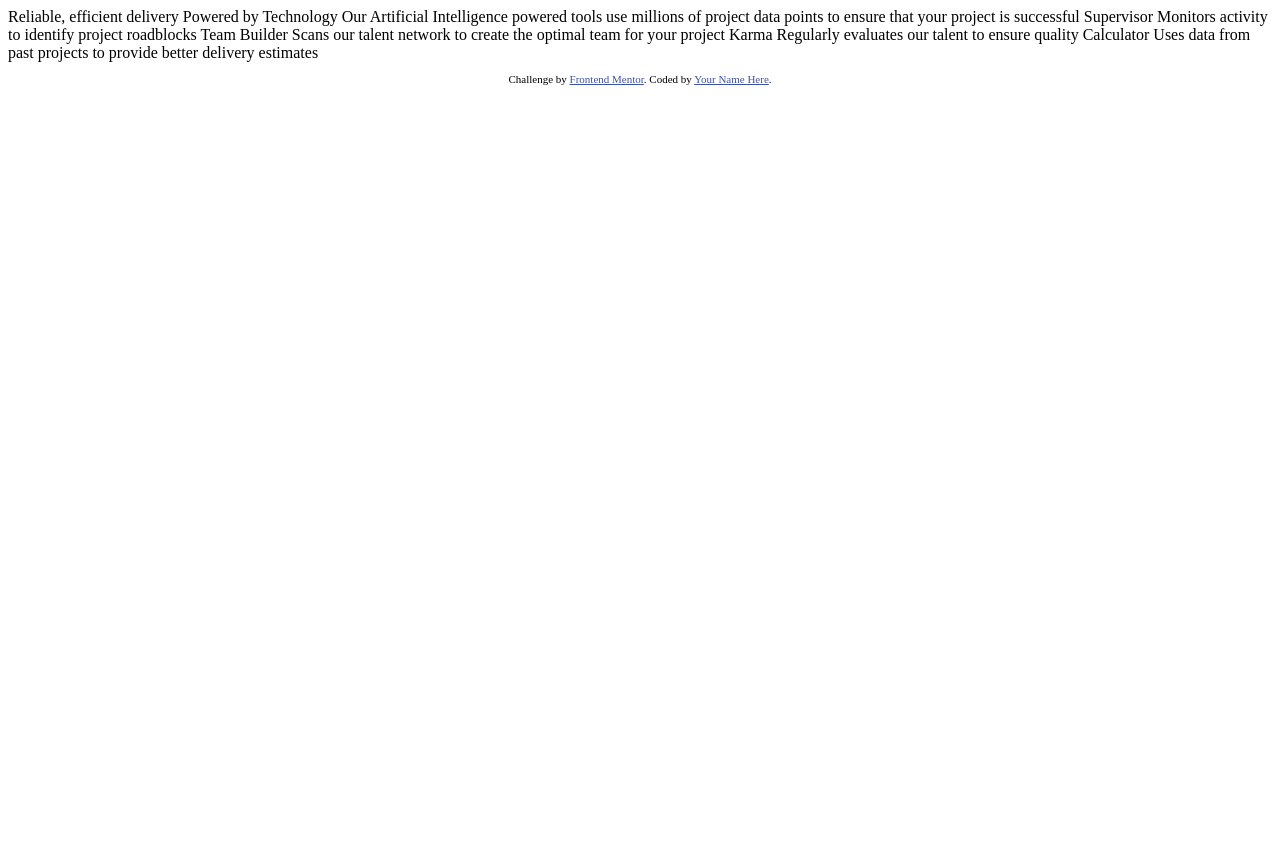
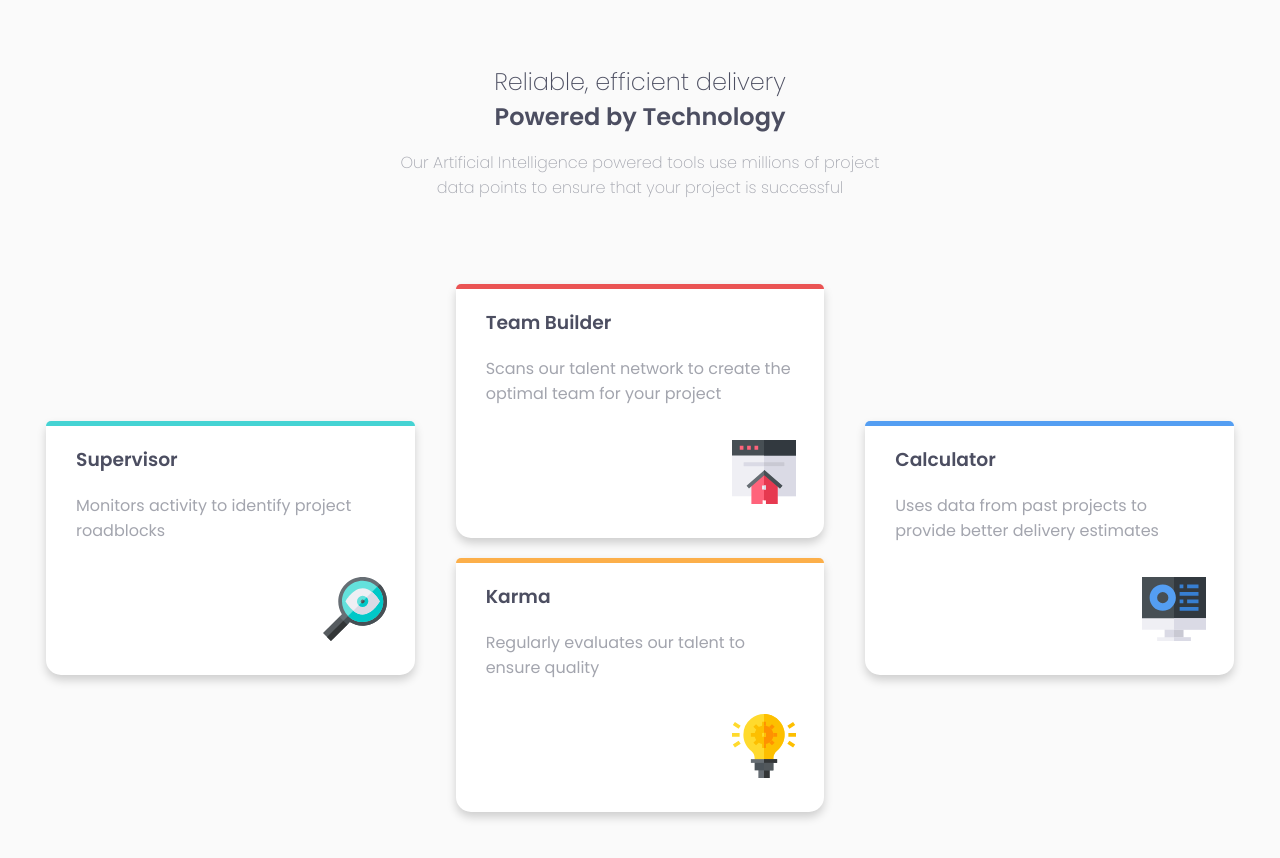
Before and after one commit to TofeDev/four-card-feature-section, a plain HTML site: page index.html in a window 1280 px wide. Before the commit the page ends 800 px from the top, so only its background shows below. Drawn offline with Linux system fonts and the light colour scheme.

Commit message:
finished

```diff
--- a/index.html
+++ b/index.html
@@ -3,43 +3,56 @@
 <head>
   <meta charset="UTF-8">
   <meta name="viewport" content="width=device-width, initial-scale=1.0"> <!-- displays site properly based on user's device -->
-
+  <link rel="preconnect" href="https://fonts.googleapis.com">
+  <link rel="preconnect" href="https://fonts.gstatic.com" crossorigin>
+  <link href="https://fonts.googleapis.com/css2?family=Poppins:ital,wght@0,100;0,200;0,300;0,400;0,500;0,600;0,700;0,800;0,900;1,100;1,200;1,300;1,400;1,500;1,600;1,700;1,800;1,900&display=swap" rel="stylesheet">
   <link rel="icon" type="image/png" sizes="32x32" href="./images/favicon-32x32.png">
-
+  <link rel="stylesheet" href="style.css">
   <title>Frontend Mentor | Four card feature section</title>
-
-  <!-- Feel free to remove these styles or customise in your own stylesheet 👍 -->
-  <style>
-    .attribution { font-size: 11px; text-align: center; }
-    .attribution a { color: hsl(228, 45%, 44%); }
-  </style>
 </head>
 <body>
-
-  Reliable, efficient delivery
-  Powered by Technology
-
-  Our Artificial Intelligence powered tools use millions of project data points
-  to ensure that your project is successful
-
-  Supervisor
-  Monitors activity to identify project roadblocks
-
-  Team Builder
-  Scans our talent network to create the optimal team for your project
-
-  Karma
-  Regularly evaluates our talent to ensure quality
-
-  Calculator
-  Uses data from past projects to provide better delivery estimates
-
-
-  <footer>
-    <p class="attribution">
-      Challenge by <a href="https://www.frontendmentor.io?ref=challenge" target="_blank">Frontend Mentor</a>.
-      Coded by <a href="#">Your Name Here</a>.
-    </p>
-  </footer>
+  <header>
+    <div class="container">
+      <h2 id="title" class="light">Reliable, efficient delivery</h2>
+      <h2 id="title" class="bold">Powered by Technology</h2>
+      <p id="subtitle" class="light">Our Artificial Intelligence powered tools use millions of project data points to ensure that your project is successful</p>
+    </div>
+  </header>
+  <main>
+    <div class="container container--big">
+      <div class="grid">
+        <div class="col">
+          <div id="card" class="cyan">
+            <div class="color"></div>
+            <h3 id="name" class="bold">Supervisor</h3>
+            <p id="description" class="regular">Monitors activity to identify project roadblocks</p>
+            <div id="img" class="supervisor"><img src="./images/icon-supervisor.svg" alt="supervisor icon"></div>
+          </div>
+        </div>
+        <div class="col">
+          <div id="card" class="red">
+            <div class="color"></div>
+            <h3 id="name" class="bold">Team Builder</h3>
+            <p id="description" class="regular">Scans our talent network to create the optimal team for your project</p>
+            <div id="img" class="team"><img src="./images/icon-team-builder.svg" alt="team builder icon"></div>
+          </div>
+          <div id="card" class="yellow">
+            <div class="color"></div>
+            <h3 id="name" class="bold">Karma</h3>
+            <p id="description" class="regular">Regularly evaluates our talent to ensure quality</p>
+            <div id="img" class="karma"><img src="./images/icon-karma.svg" alt="karma icon"></div>
+          </div>
+        </div>
+        <div class="col">
+          <div id="card" class="blue">
+            <div class="color"></div>
+            <h3 id="name" class="bold">Calculator</h3>
+            <p id="description" class="regular">Uses data from past projects to provide better delivery estimates</p>
+            <div id="img" class="calculator"><img src="./images/icon-calculator.svg" alt="calculator icon"></div>
+          </div>
+        </div>
+      </div>
+    </div>
+  </main>
 </body>
 </html>
--- /dev/null
+++ b/style.css
@@ -0,0 +1,139 @@
+:root {
+    /*Colorfull*/
+    --red: hsl(0, 78%, 62%);
+    --Cyan: hsl(180, 62%, 55%);
+    --Orange: hsl(34, 97%, 64%);
+    --Blue: hsl(212, 86%, 64%);
+    /*Background*/
+    --Very-Dark-Blue: hsl(234, 12%, 34%);
+    --Grayish-Blue: hsl(229, 6%, 66%);
+    --Very-Light-Gray: hsl(0, 0%, 98%);
+
+    /*Fonts Weight*/
+    --extralight: 200;
+    --regular: 400;
+    --semibold: 600;
+}
+
+* {
+    scrollbar-width: none;
+    font-family: "Poppins", sans-serif;
+}
+
+body {
+    background-color: var(--Very-Light-Gray);
+    margin: 0;
+}
+
+header {
+    text-align: center;
+    margin-block: 4em;
+}
+
+#title {
+    margin: 0;
+}
+
+.light {
+    font-weight: var(--extralight);
+}
+
+.regular {
+    font-weight: var(--regular);
+}
+
+.bold {
+    font-weight: var(--semibold);
+}
+
+.containter {
+    margin-inline: auto;
+    max-width: 450px;
+}
+
+#subtitle {
+    padding: 0 30%;
+}
+
+.container--big {
+    max-width: 1440px;
+}
+
+.grid {
+    display: flex;
+    justify-content: center;
+    align-items: center;
+    margin: 2%;
+}
+
+#card {
+    --_linecolor: var(--linecolor, aqua);
+    max-width: 420px;
+    background-color: white;
+    border-radius: 6px 6px 15px 15px;
+    padding-bottom: 2%;
+    margin: 5%;
+    box-shadow: 0 5px 10px rgba(0, 0, 0, 0.178);
+}
+
+#img {
+    display: block;
+    margin-left: auto;
+    padding: 5%;
+    margin-left: 70%;
+}
+
+#name, #description {
+    padding: 0 30px;
+}
+
+h2, h3 {
+    color: var(--Very-Dark-Blue);
+}
+
+p {
+    color: var(--Grayish-Blue);
+}
+
+.color {
+    width: 100%;
+    height: 5px;
+    background-color: var(--_linecolor);
+    border-radius: 15px 15px 0 0;
+}
+
+.cyan {
+    --linecolor: var(--Cyan)
+}
+
+.blue {
+    --linecolor: var(--Blue)
+}
+
+.red {
+    --linecolor: var(--red)
+}
+
+.yellow {
+    --linecolor: var(--Orange)
+}
+
+@media (375px < width <=768px) {
+#img {
+    margin-left: 55%;
+}
+
+#subtitle {
+    padding: 0 20%;
+}
+}
+
+@media (width <= 375px) {
+.grid {
+    display: block;
+}
+
+#subtitle {
+    padding: 0 8%;
+}
+}
```
